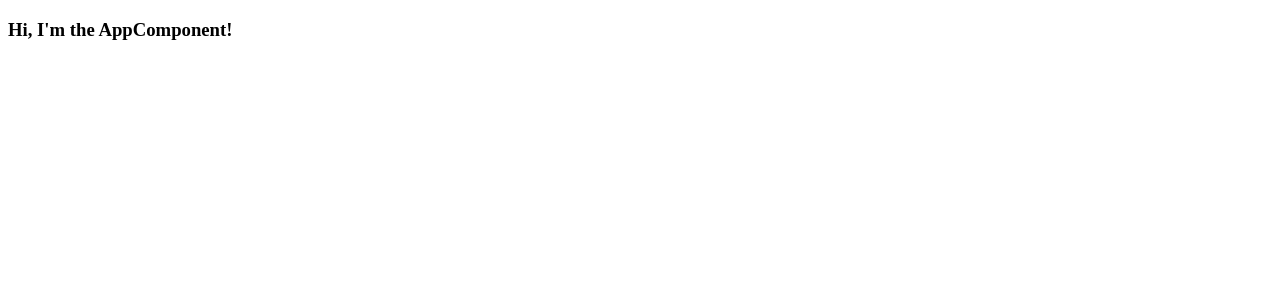
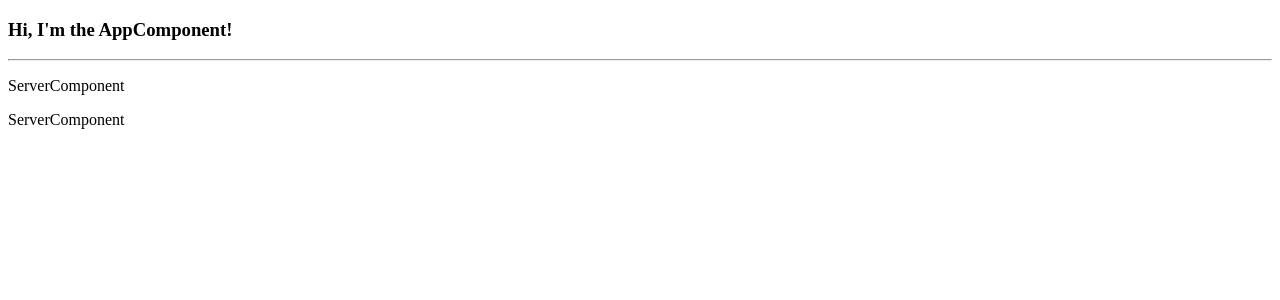
Before and after one commit to ValerioGambino/my-first-app-a-lesson-by-Maximilian-Schwarzmuller, an Angular app: page / in a window 1280 px wide. Shown: the top 300 px of the page. Built offline with nearby package versions, Linux system fonts and the light colour scheme.

Commit message:
Fine lezione 20, panoramica su cosa sono e come funzionano i component

```diff
--- a/src/app/app.component.html
+++ b/src/app/app.component.html
@@ -1 +1,3 @@
 <h3>Hi, I'm the AppComponent!</h3>
+<hr>
+<app-servers></app-servers>
--- /dev/null
+++ b/src/app/server/server.component.html
@@ -0,0 +1 @@
+<p>ServerComponent</p>
--- /dev/null
+++ b/src/app/servers/servers.component.html
@@ -0,0 +1,2 @@
+<app-server></app-server>
+<app-server></app-server>
```
Also changed, not shown: src/app/app.module.ts (+7 -3 lines), src/app/server/server.component.ts (added, +9 -0 lines), src/app/servers/servers.component.ts (added, +10 -0 lines), src/app/servers/servers.component.css (added).
